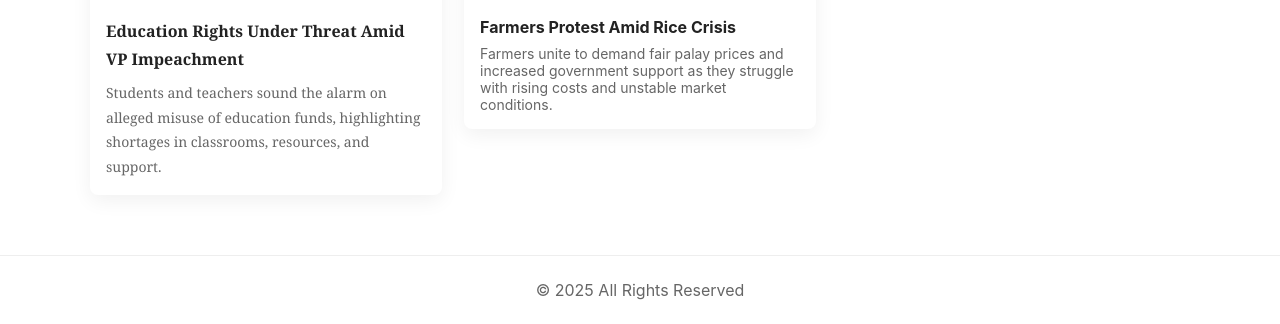
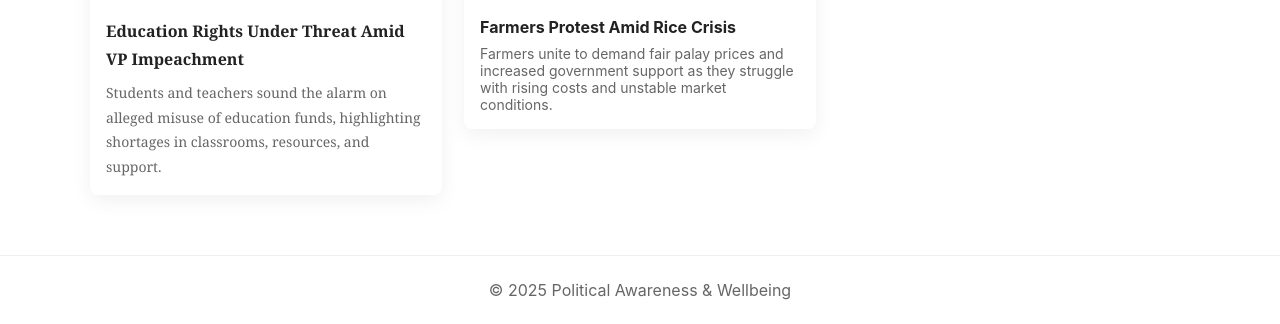
Before and after one commit to BSN1-16/GROUP-2, a plain HTML site: page index.html in a window 1280 px wide. Shown: the part 1192-1516 px from the top of the page. Drawn offline with Linux system fonts and the light colour scheme.

Commit message:
Update index.html

```diff
--- a/index.html
+++ b/index.html
@@ -293,7 +293,7 @@
 
     <footer class="footer">
         <div class="container">
-            © 2025 All Rights Reserved
+         © 2025 Political Awareness & Wellbeing
         </div>
 
 
```
